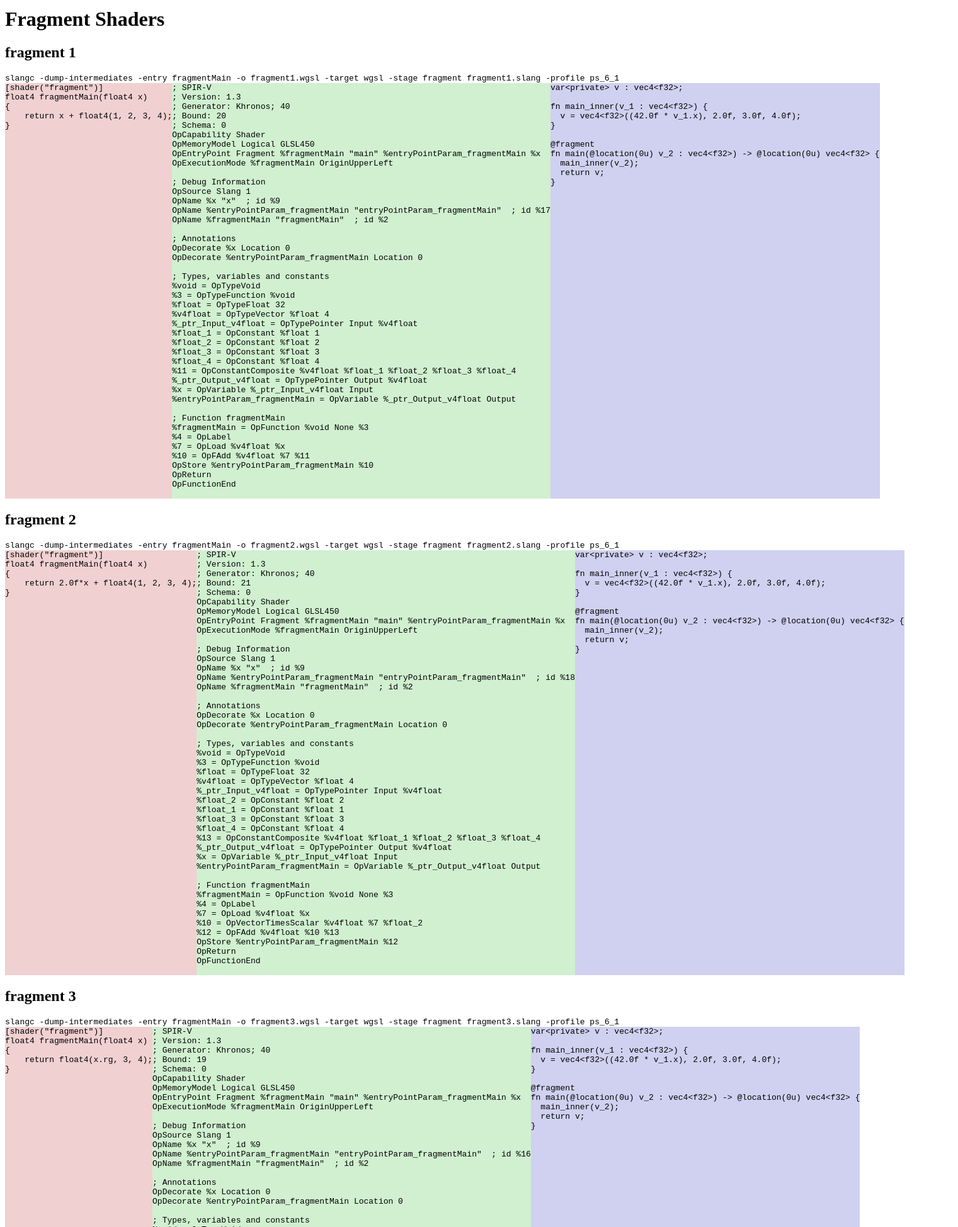
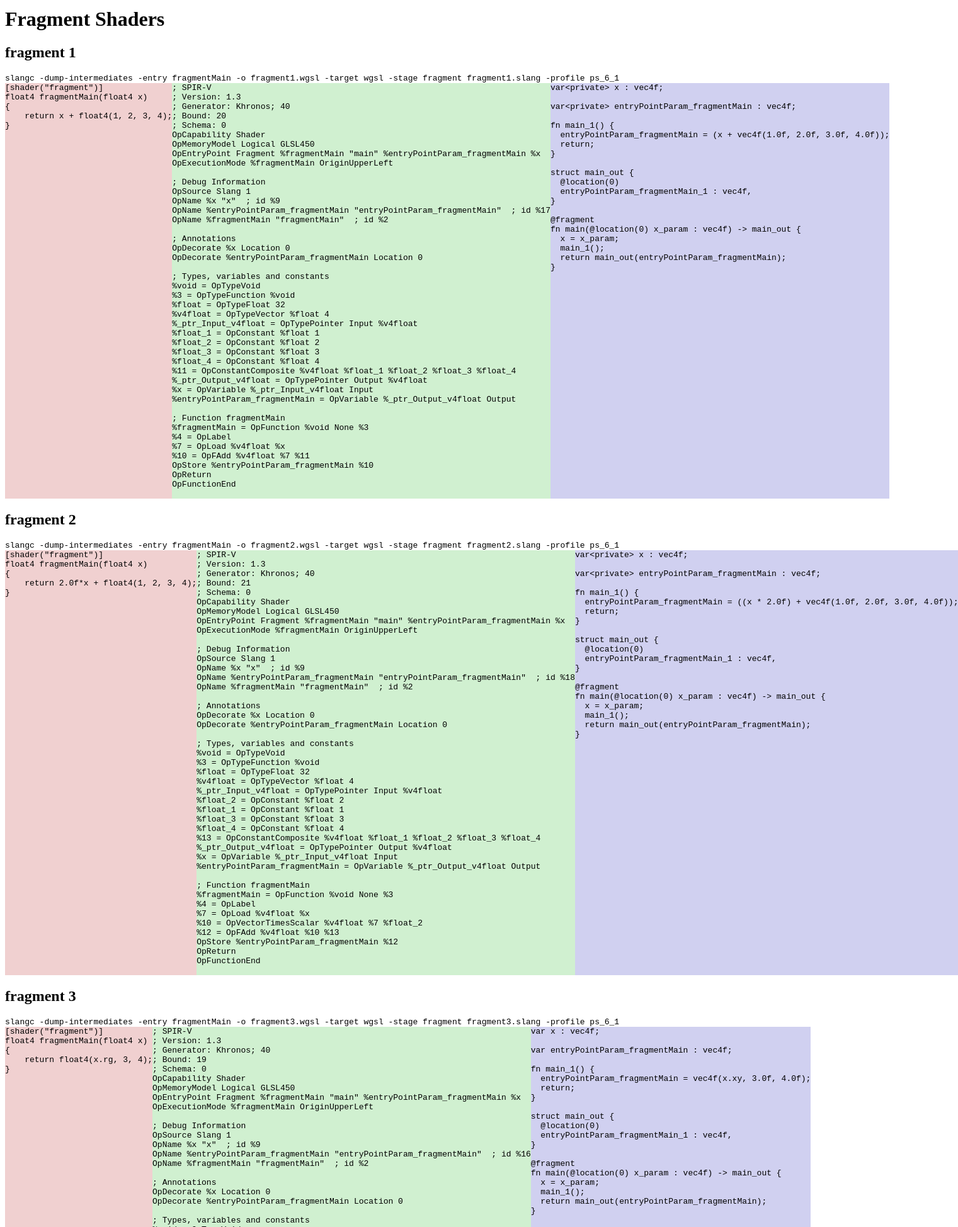
Before and after one commit to aleino-nv/aleino-nv.github.io, a plain HTML site: page issues/4483/results2.html in a window 1280 px wide. Shown: the part 1240-3189 px from the top of the page at 63% size, 1521 px wide, since content can reach past the window. Drawn offline with Linux system fonts and the light colour scheme.

Commit message:
Add the correct results

```diff
--- a/issues/4483/results2.html
+++ b/issues/4483/results2.html
@@ -182,16 +182,25 @@ OpReturn
 OpFunctionEnd
         </pre>
         <pre style="text-align: left; display:table-cell; background-color:d0d0f0">
-var&lt;private&gt; v : vec4&lt;f32&gt;;
+var&lt;private&gt; x : vec4f;
 
-fn main_inner(v_1 : vec4&lt;f32&gt;) {
-  v = vec4&lt;f32&gt;((42.0f * v_1.x), 2.0f, 3.0f, 4.0f);
+var&lt;private&gt; entryPointParam_fragmentMain : vec4f;
+
+fn main_1() {
+  entryPointParam_fragmentMain = (x + vec4f(1.0f, 2.0f, 3.0f, 4.0f));
+  return;
+}
+
+struct main_out {
+  @location(0)
+  entryPointParam_fragmentMain_1 : vec4f,
 }
 
 @fragment
-fn main(@location(0u) v_2 : vec4&lt;f32&gt;) -&gt; @location(0u) vec4&lt;f32&gt; {
-  main_inner(v_2);
-  return v;
+fn main(@location(0) x_param : vec4f) -&gt; main_out {
+  x = x_param;
+  main_1();
+  return main_out(entryPointParam_fragmentMain);
 }
         </pre>
 
@@ -251,16 +260,25 @@ OpReturn
 OpFunctionEnd
         </pre>
         <pre style="text-align: left; display:table-cell; background-color:d0d0f0">
-var&lt;private&gt; v : vec4&lt;f32&gt;;
+var&lt;private&gt; x : vec4f;
 
-fn main_inner(v_1 : vec4&lt;f32&gt;) {
-  v = vec4&lt;f32&gt;((42.0f * v_1.x), 2.0f, 3.0f, 4.0f);
+var&lt;private&gt; entryPointParam_fragmentMain : vec4f;
+
+fn main_1() {
+  entryPointParam_fragmentMain = ((x * 2.0f) + vec4f(1.0f, 2.0f, 3.0f, 4.0f));
+  return;
+}
+
+struct main_out {
+  @location(0)
+  entryPointParam_fragmentMain_1 : vec4f,
 }
 
 @fragment
-fn main(@location(0u) v_2 : vec4&lt;f32&gt;) -&gt; @location(0u) vec4&lt;f32&gt; {
-  main_inner(v_2);
-  return v;
+fn main(@location(0) x_param : vec4f) -&gt; main_out {
+  x = x_param;
+  main_1();
+  return main_out(entryPointParam_fragmentMain);
 }
         </pre>
 
@@ -318,16 +336,25 @@ OpReturn
 OpFunctionEnd
         </pre>
         <pre style="text-align: left; display:table-cell; background-color:d0d0f0">
-var&lt;private&gt; v : vec4&lt;f32&gt;;
+var<private> x : vec4f;
 
-fn main_inner(v_1 : vec4&lt;f32&gt;) {
-  v = vec4&lt;f32&gt;((42.0f * v_1.x), 2.0f, 3.0f, 4.0f);
+var<private> entryPointParam_fragmentMain : vec4f;
+
+fn main_1() {
+  entryPointParam_fragmentMain = vec4f(x.xy, 3.0f, 4.0f);
+  return;
+}
+
+struct main_out {
+  @location(0)
+  entryPointParam_fragmentMain_1 : vec4f,
 }
 
 @fragment
-fn main(@location(0u) v_2 : vec4&lt;f32&gt;) -&gt; @location(0u) vec4&lt;f32&gt; {
-  main_inner(v_2);
-  return v;
+fn main(@location(0) x_param : vec4f) -> main_out {
+  x = x_param;
+  main_1();
+  return main_out(entryPointParam_fragmentMain);
 }
         </pre>
 
@@ -387,16 +414,25 @@ OpReturn
 OpFunctionEnd
         </pre>
         <pre style="text-align: left; display:table-cell; background-color:d0d0f0">
-var&lt;private&gt; v : vec4&lt;f32&gt;;
+var&lt;private&gt; x : vec4f;
 
-fn main_inner(v_1 : vec4&lt;f32&gt;) {
-  v = vec4&lt;f32&gt;((42.0f * v_1.x), 2.0f, 3.0f, 4.0f);
+var&lt;private&gt; entryPointParam_fragmentMain : vec4f;
+
+fn main_1() {
+  entryPointParam_fragmentMain = vec4f((42.0f * x.x), 2.0f, 3.0f, 4.0f);
+  return;
+}
+
+struct main_out {
+  @location(0)
+  entryPointParam_fragmentMain_1 : vec4f,
 }
 
 @fragment
-fn main(@location(0u) v_2 : vec4&lt;f32&gt;) -&gt; @location(0u) vec4&lt;f32&gt; {
-  main_inner(v_2);
-  return v;
+fn main(@location(0) x_param : vec4f) -&gt; main_out {
+  x = x_param;
+  main_1();
+  return main_out(entryPointParam_fragmentMain);
 }
         </pre>
 
```
